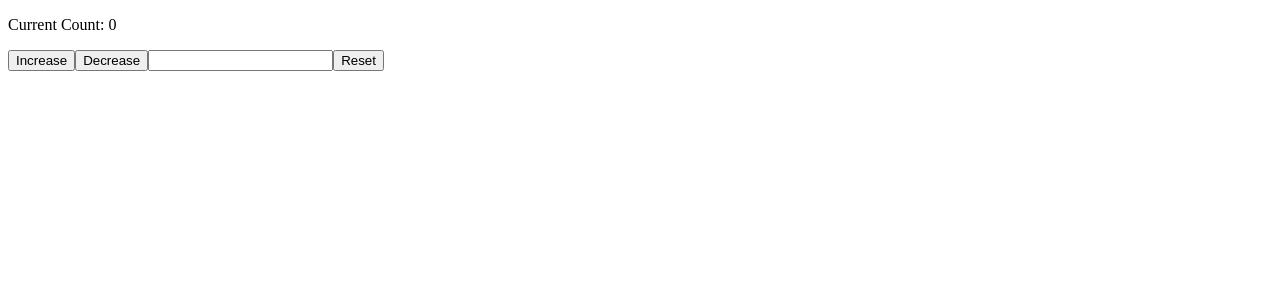
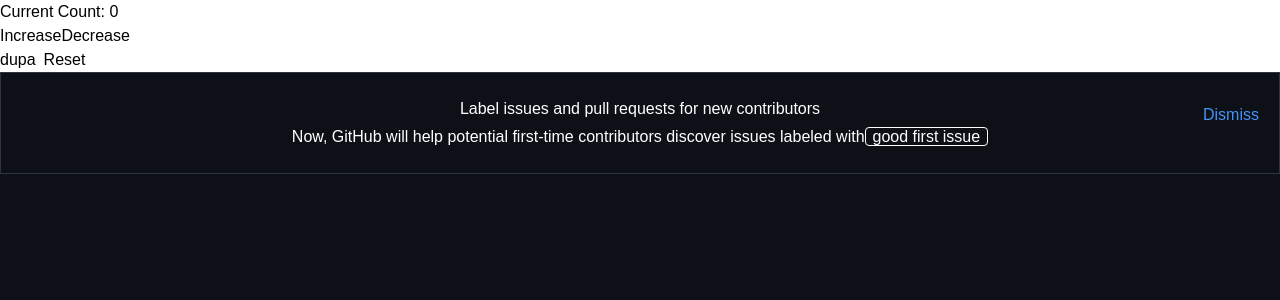
Before and after one commit to kopokczo/Exercises, a Next.js app: page /excercises/counter in a window 1280 px wide. Shown: the top 300 px of the page. Built offline with nearby package versions, Linux system fonts and the light colour scheme.

Commit message:
init commit

```diff
--- a/app/globals.css
+++ b/app/globals.css
@@ -1,14 +1,4 @@
-:root {
-  --background: #ffffff;
-  --foreground: #171717;
-}
-
-@media (prefers-color-scheme: dark) {
-  :root {
-    --background: #0a0a0a;
-    --foreground: #ededed;
-  }
-}
+@import "tailwindcss";
 
 html,
 body {
@@ -17,8 +7,6 @@ body {
 }
 
 body {
-  color: var(--foreground);
-  background: var(--background);
   font-family: Arial, Helvetica, sans-serif;
   -webkit-font-smoothing: antialiased;
   -moz-osx-font-smoothing: grayscale;
@@ -26,17 +14,4 @@ body {
 
 * {
   box-sizing: border-box;
-  padding: 0;
-  margin: 0;
 }
-
-a {
-  color: inherit;
-  text-decoration: none;
-}
-
-@media (prefers-color-scheme: dark) {
-  html {
-    color-scheme: dark;
-  }
-}
--- a/package.json
+++ b/package.json
@@ -9,10 +9,13 @@
     "lint": "next lint"
   },
   "dependencies": {
+    "@tailwindcss/postcss": "^4.0.12",
     "eslint": "^9.21.0",
     "next": "15.2.0",
+    "postcss": "^8.5.3",
     "react": "^19.0.0",
-    "react-dom": "^19.0.0"
+    "react-dom": "^19.0.0",
+    "tailwindcss": "^4.0.12"
   },
   "devDependencies": {
     "@eslint/eslintrc": "^3",
--- a/pages/excercises/counter.tsx
+++ b/pages/excercises/counter.tsx
@@ -1,4 +1,6 @@
 import React, { useState } from "react";
+import "../../app/globals.css";
+import Example from "../gh/index";
 
 const Counter = () => {
   const [count, setCount] = useState(0);
@@ -17,7 +19,14 @@ const Counter = () => {
         type="number"
         onChange={(event) => setInputValue(event.target.value)}
       ></input>
-      <button onClick={() => setCount(Number(inputValue))}>Reset</button>
+      <button
+        className="flex gap-2"
+        onClick={() => setCount(Number(inputValue))}
+      >
+        <div>dupa</div>
+        Reset
+      </button>
+      <Example />
     </div>
   );
 };
--- /dev/null
+++ b/pages/gh/index.tsx
@@ -0,0 +1,28 @@
+import React, { useState } from "react";
+import "../../app/globals.css";
+
+const Example = () => {
+  return (
+    <div className="bg-[#0d1117] h-[100vh]">
+      <div className="border border-[#3d444db3] p-[24px] text-center relative">
+        <div className="mx-[76px]">
+          <div className="text-white mb-[4px]">
+            Label issues and pull requests for new contributors
+          </div>
+          <div className="text-white">
+            Now, GitHub will help potential first-time contributors discover
+            issues labeled with
+            <span className="border rounded px-[7px] text-nowrap">
+              good first issue
+            </span>
+          </div>
+          <div className="absolute top-[30px] right-[20px] text-[#4493f8] ">
+            Dismiss
+          </div>
+        </div>
+      </div>
+    </div>
+  );
+};
+
+export default Example;
--- /dev/null
+++ b/pages/gh/theme-switcher.tsx
@@ -0,0 +1,36 @@
+import React, { createContext, useContext, useState } from "react";
+
+const ThemeContext = createContext({
+  theme: "light",
+  setTheme: (theme: string) => {},
+});
+
+const ThemeProvider = ({ children }) => {
+  const [theme, setTheme] = useState("light");
+
+  return (
+    <ThemeContext.Provider value={{ theme, setTheme }}>
+      {children}
+    </ThemeContext.Provider>
+  );
+};
+
+const ThemeSwitcher = () => {
+  const { theme, setTheme } = useContext(ThemeContext);
+  return (
+    <div>
+      <p>Current Theme: {theme}</p>
+      <button onClick={() => setTheme(theme === "light" ? "dark" : "light")}>
+        Toggle Theme
+      </button>
+    </div>
+  );
+};
+
+const App = () => (
+  <ThemeProvider>
+    <ThemeSwitcher />
+  </ThemeProvider>
+);
+
+export default App;
--- /dev/null
+++ b/postcss.config.mjs
@@ -0,0 +1,6 @@
+const config = {
+  plugins: {
+    "@tailwindcss/postcss": {},
+  },
+};
+export default config;
--- a/tsconfig.json
+++ b/tsconfig.json
@@ -29,7 +29,7 @@
     ".next/types/**/*.ts",
     "**/*.ts",
     "**/*.tsx"
-  ],
+, "app/layout.js", "app/page.js"  ],
   "exclude": [
     "node_modules"
   ]
```
Also changed, not shown: 1 other file (tests, documents, lock files or other folders).
